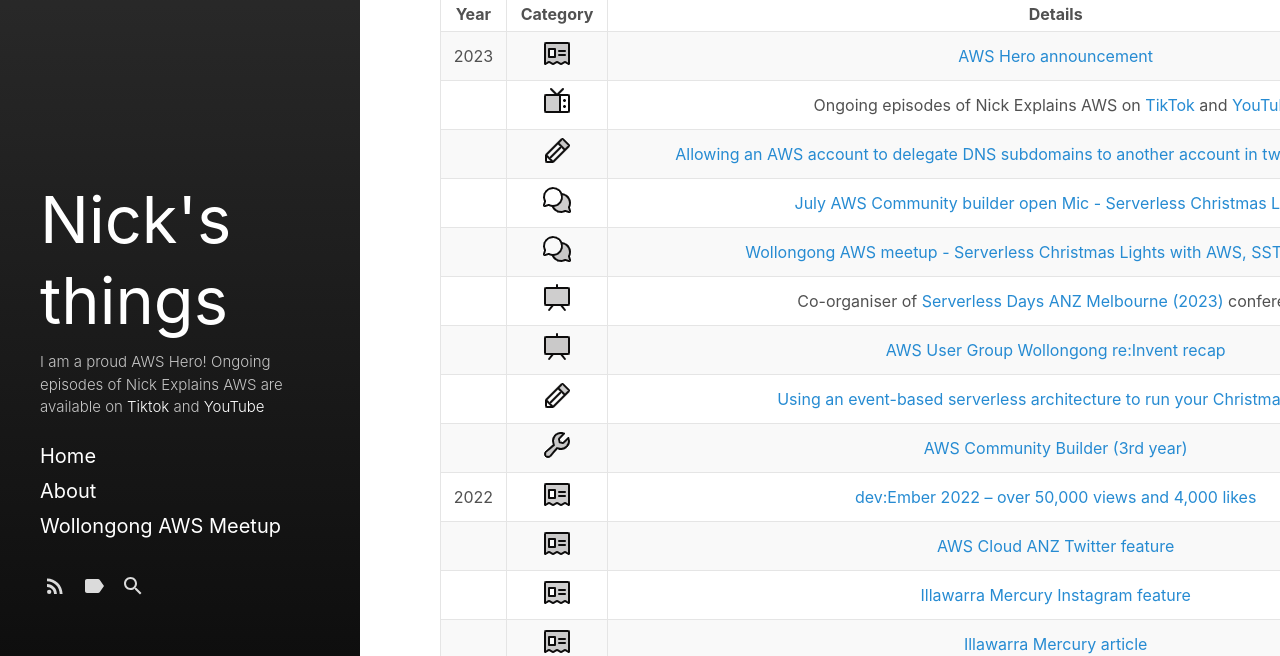
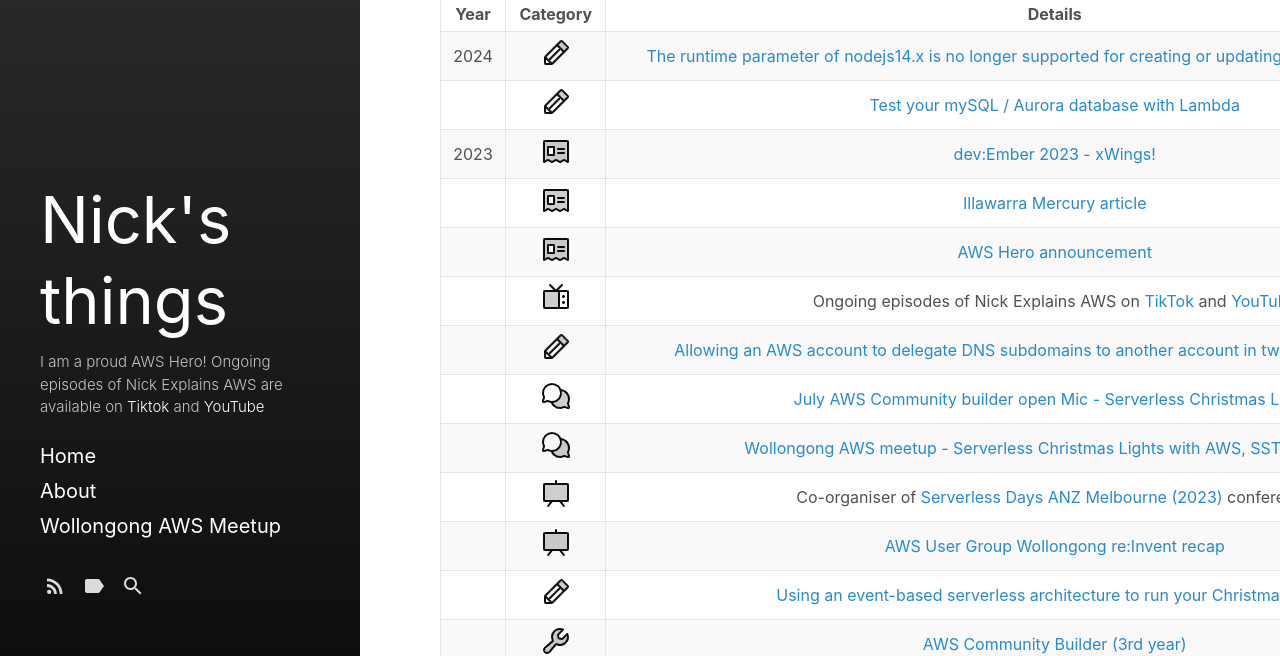
Before and after one commit to xelfer/xelfer.github.io, a Jekyll site: the page built from _posts/2022-08-07-Things.md, in a window 1280 px wide and 900 px high, cut to the strip 244-900 px from the top of the window. Built offline with Jekyll 4.4.1, drawn with Linux system fonts in a browser that asks for light colours.

Commit message:
2024 updates

```diff
--- a/_posts/2022-08-07-Things.md
+++ b/_posts/2022-08-07-Things.md
@@ -5,7 +5,11 @@
 
 |   Year   |       Category       |                                      Details                                       |
 |:--------:|:-------------------:|:--------------------------------------------------------------------------------:|
-|   2023   |   ![MEDIA](/media.png)    | [AWS Hero announcement](https://aws.amazon.com/blogs/aws/the-newest-aws-heroes-are-here-september-2023/)                       |
+|   2024   |   ![BLOG](/blog.png)      | [The runtime parameter of nodejs14.x is no longer supported for creating or updating AWS Lambda functions](https://dev.to/xelfer/the-runtime-parameter-of-nodejs14x-is-no-longer-supported-for-creating-or-updating-aws-lambda-functions-5db3)                       |
+|          |   ![BLOG](/blog.png)      | [Test your mySQL / Aurora database with Lambda](https://dev.to/aws-heroes/test-your-mysql-aurora-database-with-lambda-4370) |
+|   2023   |   ![MEDIA](/media.png)    | [dev:Ember 2023 - xWings!](https://twitter.com/AWSCloudANZ/status/1731565393305575658)                       |
+|          |   ![MEDIA](/media.png)    | [Illawarra Mercury article](https://www.illawarramercury.com.au/story/8439508/experience-fairy-meadows-interactive-christmas-lights-display/)     |
+|          |   ![MEDIA](/media.png)    | [AWS Hero announcement](https://aws.amazon.com/blogs/aws/the-newest-aws-heroes-are-here-september-2023/)                       |
 |          |   ![TV](/tv.png)    | Ongoing episodes of Nick Explains AWS on [TikTok](https://www.tiktok.com/@nickexplainsaws/) and [YouTube](https://www.youtube.com/@nickexplainsaws)                       |
 |          |    ![BLOG](/blog.png)    | [Allowing an AWS account to delegate DNS subdomains to another account in two simple CDK stacks](https://dev.to/aws-builders/allowing-an-aws-account-to-delegate-dns-subdomains-to-another-account-in-two-simple-cdk-stacks-1pcm) |
 |          |      ![TALK](/talk.png)      | [July AWS Community builder open Mic - Serverless Christmas Lights](https://www.youtube.com/watch?v=WmlLPf5HTnc)               |
```
